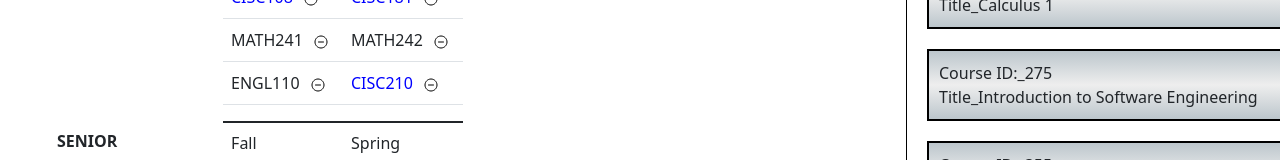
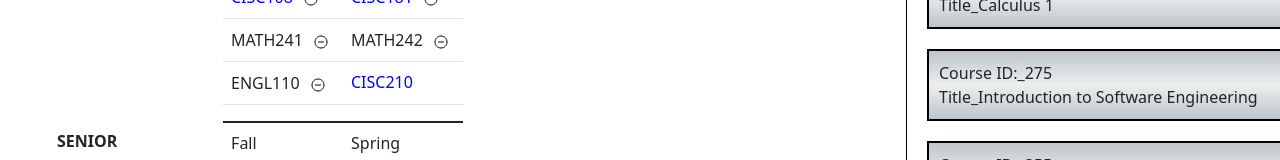
Before and after one commit to UD-CISC275-F21/ud-cis-scheduler-team-8, a React (Create React App) app: page / in a window 1280 px wide. Shown: the part 542-702 px from the top of the page. Built offline with nearby package versions, Linux system fonts and the light colour scheme.

Commit message:
solve the conflict

```diff
--- a/src/Component/Table.tsx
+++ b/src/Component/Table.tsx
@@ -173,7 +173,7 @@ function Tab({currentCourse, setCurrentCourse, deck}:
                     <td>ENGL110 <button><IoRemoveCircleOutline /></button></td>
                     <td className="click" onClick={()=> {
                         setCurrentCourse(COURSES[2]); setShow(true);
-                    }}>CISC210 <button><IoRemoveCircleOutline /></button></td>
+                    }}>CISC210 </td>
                 </tr>
             </tbody>
         </Table>
```
